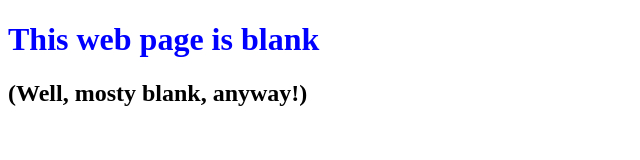
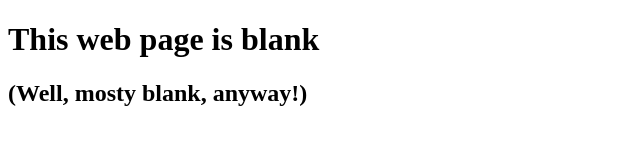
Before and after one commit to GitHubZugang/0main_openSAP_repo, a plain HTML site: page index.html in a window 1280 px wide. Shown: the whole page, without its empty margins (0-640 px from the left). Drawn offline with Linux system fonts and the light colour scheme.

Commit message:
Revert "added blue color to first header"
This reverts commit 6684a67ce5a08d3db6827d2d79637c38a8914208.

```diff
--- a/index.html
+++ b/index.html
@@ -4,6 +4,6 @@
 		<meta heep-equiv="Content-Type" content="text/html; charset=utf-8"/>
 		<title>A Page of Quotatios</title>
 	</head>
-	<body> <h1 style = "color: blue"> This web page is blank</h1>
+	<body> <h1> This web page is blank</h1>
 	<h2>(Well, mosty blank, anyway!)</h2></body>
 </html>
```
